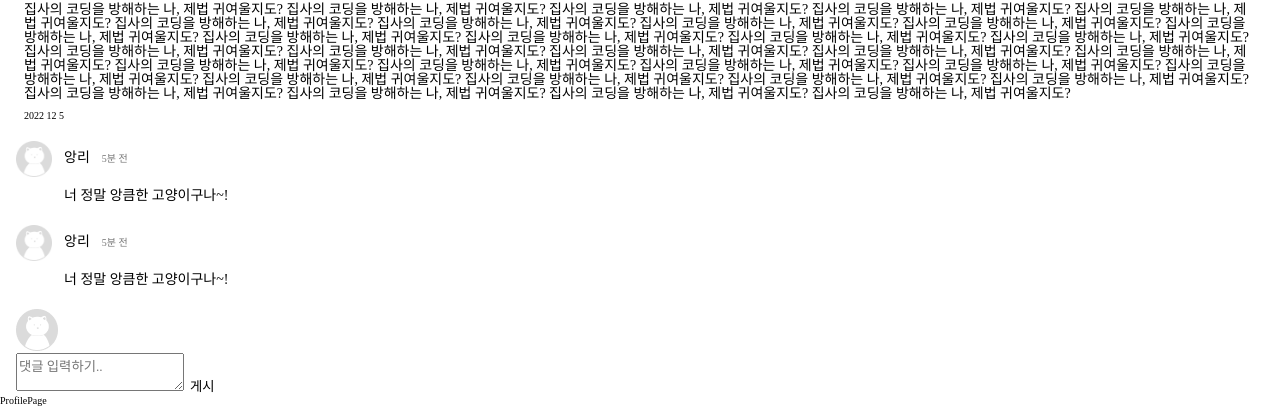
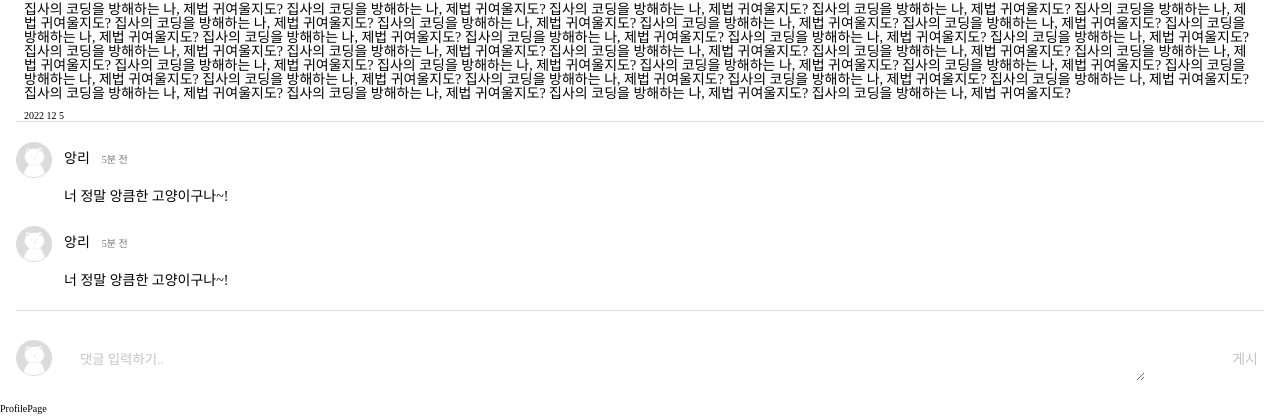
Before and after one commit to 13oosters/project-sns-react, a React (Create React App) app: page /account in a window 1280 px wide. Shown: the part 381-797 px from the top of the page. Built offline with nearby package versions, Linux system fonts and the light colour scheme.

Commit message:
design: Post 페이지 디자인 작업(comment)완료 #6

```diff
--- a/src/components/post/Comments.js
+++ b/src/components/post/Comments.js
@@ -5,6 +5,7 @@ import Comment from "./Comment";
 
 const CommentsSection = styled.section`
   padding-top: 2rem;
+  border-top: 1px solid ${(props) => props.theme.lightColor};
 `;
 
 export default function Comments() {
--- a/src/components/post/Writing.js
+++ b/src/components/post/Writing.js
@@ -1,16 +1,57 @@
 import React from "react";
+import styled from "styled-components";
 
 import profileImage from "../../assets/image/basic-profile-img-post.png";
 
+const WriteSection = styled.section`
+  display: flex;
+  justify-content: left;
+  align-items: center;
+  border-top: 1px solid ${(props) => props.theme.lightColor};
+  padding: 1.3rem 0;
+`;
+
+const UserImage = styled.img`
+  width: 3.6rem;
+  height: 3.6rem;
+`;
+const WritingForm = styled.form`
+  display: inherit;
+  justify-content: space-between;
+  width: 100%;
+  margin-left: 1.8rem;
+`;
+
+const WritingTextarea = styled.textarea`
+  width: 90%;
+  overflow: hidden;
+  margin: 1rem 0;
+  border: 0;
+  padding: 1.5rem 0 0 1rem;
+  &::placeholder {
+    color: #c4c4c4;
+  }
+  &:focus {
+    outline: 1px solid ${(props) => props.theme.darkLightColor};
+    border-radius: 0.4rem;
+  }
+`;
+
+const UpLoadButton = styled.button`
+  font-weight: ${(props) => props.theme.mediumFontWeight};
+  font-size: ${(props) => props.theme.baseFontSize};
+  color: #c4c4c4;
+`;
+
 export default function Writing() {
   return (
-    <section>
+    <WriteSection>
       <h4 class="sr-only">댓글 입력창</h4>
-      <img src={profileImage} alt="사용자 프로필 사진" />
-      <form method="post">
-        <textarea required placeholder="댓글 입력하기.." />
-        <button type="submit">게시</button>
-      </form>
-    </section>
+      <UserImage src={profileImage} alt="사용자 프로필 사진" />
+      <WritingForm method="post">
+        <WritingTextarea required placeholder="댓글 입력하기.." />
+        <UpLoadButton type="submit">게시</UpLoadButton>
+      </WritingForm>
+    </WriteSection>
   );
 }
```
